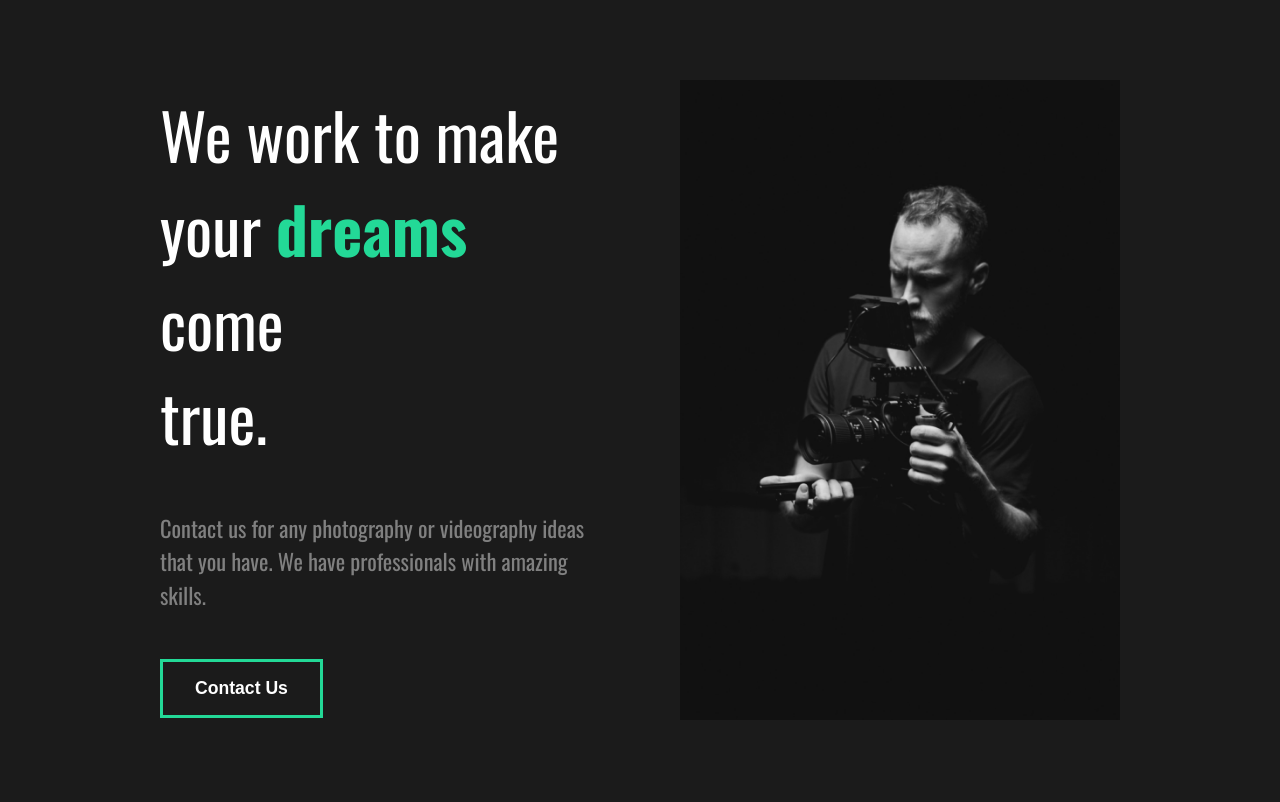
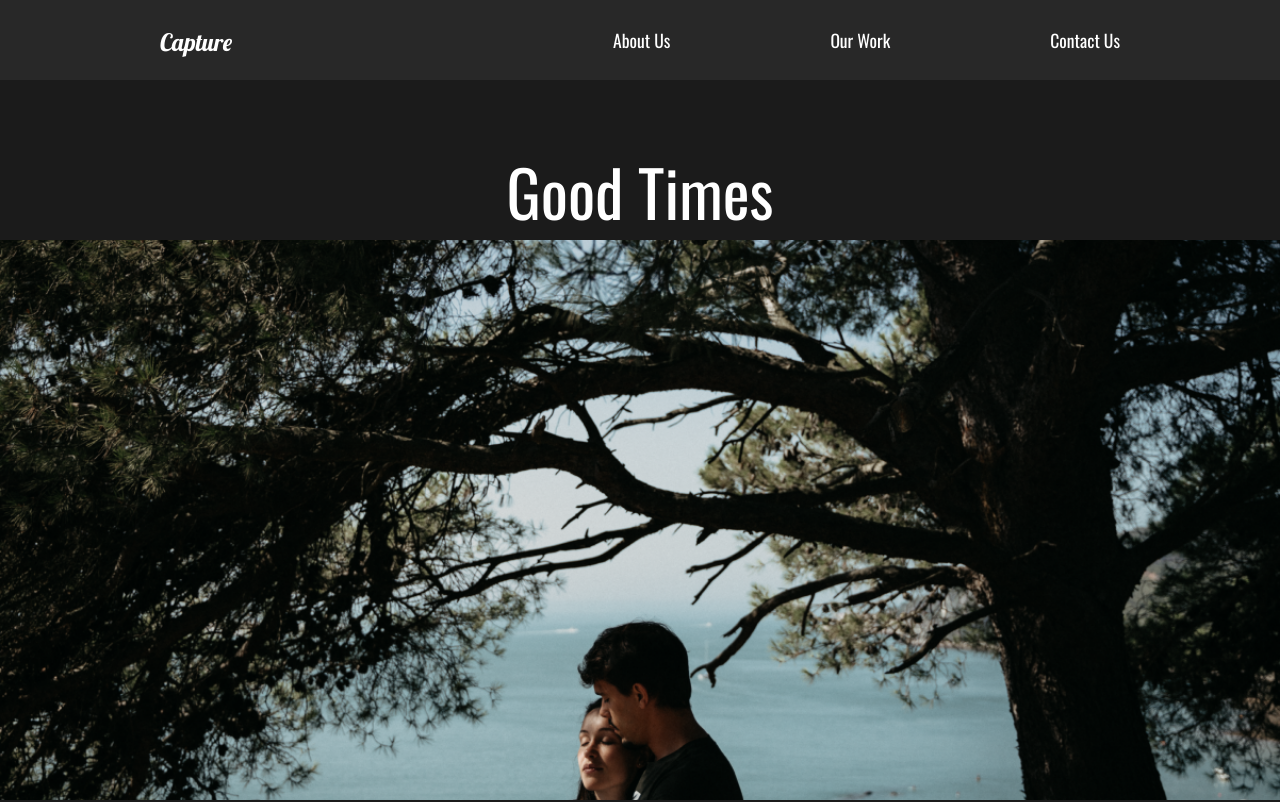
Before and after one commit to sherzodboy/capture-build, a React (Create React App) app: page /work/good-times in a window 1280 px wide. Shown: the top 802 px of the page. Built offline with nearby package versions, Linux system fonts and the light colour scheme.

Commit message:
Movie Detail

```diff
--- a/package.json
+++ b/package.json
@@ -6,6 +6,7 @@
     "@testing-library/jest-dom": "^5.16.5",
     "@testing-library/react": "^13.4.0",
     "@testing-library/user-event": "^13.5.0",
+    "@types/react-router": "^5.1.20",
     "framer-motion": "^10.12.12",
     "react": "^18.2.0",
     "react-dom": "^18.2.0",
@@ -38,5 +39,8 @@
       "last 1 firefox version",
       "last 1 safari version"
     ]
+  },
+  "devDependencies": {
+    "@types/react-router-dom": "^5.3.3"
   }
 }
--- a/src/App.js
+++ b/src/App.js
@@ -1,13 +1,26 @@
 import GlobalStyle from "./components/GlobalStyle";
 //import pages
 import AboutUs from "./pages/AboutUs";
+import Nav from "./components/Nav";
+import OurWork from "./pages/OurWork";
+import MovieDetail from "./pages/MovieDetail";
+import ContactUs from "./pages/ContactUs";
+import { BrowserRouter, Routes, Route } from "react-router-dom";
 
 function App() {
   return (
-    <div className="App">
-      <GlobalStyle />
-      <AboutUs />
-    </div>
+    <>
+      <BrowserRouter>
+        <GlobalStyle />
+        <Nav />
+        <Routes>
+          <Route path="/" exact element={<AboutUs />} />
+          <Route path="/work" element={<OurWork />} />
+          <Route path="/work/:id" element={<MovieDetail />} />
+          <Route path="/contact" element={<ContactUs />} />
+        </Routes>
+      </BrowserRouter>
+    </>
   );
 }
 
--- a/src/components/GlobalStyle.js
+++ b/src/components/GlobalStyle.js
@@ -10,7 +10,6 @@
 
   body {
     background: #1b1b1b;
-    /* font-family: 'Lobster', cursive; */
     font-family: 'Oswald', sans-serif;
 
   }
--- /dev/null
+++ b/src/components/Nav.js
@@ -0,0 +1,54 @@
+import React from "react";
+import { Link } from "react-router-dom";
+import styled from "styled-components";
+
+const Nav = () => {
+  return (
+    <StyledNav>
+      <h1>
+        <Link id="logo" to="/">
+          Capture
+        </Link>
+      </h1>
+      <ul>
+        <li>
+          <Link to="/">About Us</Link>
+        </li>
+        <li>
+          <Link to="/work">Our Work</Link>
+        </li>
+        <li>
+          <Link to="/contact">Contact Us</Link>
+        </li>
+      </ul>
+    </StyledNav>
+  );
+};
+
+const StyledNav = styled.nav`
+  min-height: 10vh;
+  display: flex;
+  margin: auto;
+  justify-content: space-between;
+  align-items: center;
+  padding: 1rem 10rem;
+  background-color: #282828;
+  a {
+    color: #fff;
+    text-decoration: none;
+  }
+  ul {
+    display: flex;
+    list-style: none;
+  }
+  #logo {
+    font-size: 1.5rem;
+    font-family: "Lobster", cursive;
+    font-weight: lighter;
+  }
+  li {
+    padding-left: 10rem;
+  }
+`;
+
+export default Nav;
--- /dev/null
+++ b/src/movieState.js
@@ -0,0 +1,81 @@
+//Import Images
+import athlete from "./img/athlete-small.png";
+import goodtimes from "./img/goodtimes-small.png";
+import theracer from "./img/theracer-small.png";
+import athlete2 from "./img/athlete2.png";
+import goodtimes2 from "./img/good-times2.jpg";
+import theracer2 from "./img/the-racer2.jpg";
+
+export const MovieState = () => {
+  return [
+    {
+      title: "The Athlete",
+      mainImg: athlete,
+      secondaryImg: athlete2,
+      url: "/work/the-athlete",
+      awards: [
+        {
+          title: "Truly A masterpiece",
+          description:
+            "“Lorem Ipsum is simply dummy text of the printing and typesetting industry.”",
+        },
+        {
+          title: "Fresh look on a brutal sport.",
+          description:
+            "“Lorem Ipsum is simply dummy text of the printing and typesetting industry.”",
+        },
+        {
+          title: "It’s okay lmao.",
+          description:
+            "“Lorem Ipsum is simply dummy text of the printing and typesetting industry.”",
+        },
+      ],
+    },
+    {
+      title: "The Racer",
+      mainImg: theracer,
+      url: "/work/the-racer",
+      secondaryImg: theracer2,
+      awards: [
+        {
+          title: "Truly A masterpiece",
+          description:
+            "“Lorem Ipsum is simply dummy text of the printing and typesetting industry.”",
+        },
+        {
+          title: "Fresh look on a brutal sport.",
+          description:
+            "“Lorem Ipsum is simply dummy text of the printing and typesetting industry.”",
+        },
+        {
+          title: "It’s okay lmao.",
+          description:
+            "“Lorem Ipsum is simply dummy text of the printing and typesetting industry.”",
+        },
+      ],
+    },
+    {
+      title: "Good Times",
+      mainImg: goodtimes,
+      url: "/work/good-times",
+      secondaryImg: goodtimes2,
+      awards: [
+        {
+          title: "Truly A masterpiece",
+          description:
+            "“Lorem Ipsum is simply dummy text of the printing and typesetting industry.”",
+        },
+        {
+          title: "Fresh look on a brutal sport.",
+          description:
+            "“Lorem Ipsum is simply dummy text of the printing and typesetting industry.”",
+        },
+        {
+          title: "It’s okay lmao.",
+          description:
+            "“Lorem Ipsum is simply dummy text of the printing and typesetting industry.”",
+        },
+      ],
+    },
+  ];
+};
--- /dev/null
+++ b/src/pages/ContactUs.js
@@ -0,0 +1,11 @@
+import React from "react";
+
+const ContactUs = () => {
+  return (
+    <div>
+      <h1>ContactUs</h1>
+    </div>
+  );
+};
+
+export default ContactUs;
--- /dev/null
+++ b/src/pages/MovieDetail.js
@@ -0,0 +1,107 @@
+import React, { useState, useEffect } from "react";
+import styled from "styled-components";
+import { useLocation } from "react-router-dom";
+import { MovieState } from "./../movieState";
+
+const MovieDetail = () => {
+  const location = useLocation();
+  const url = location.pathname;
+  const [movies, setMovies] = useState(MovieState);
+  const [movie, setMovie] = useState(null);
+
+  useEffect(() => {
+    const currentMovie = movies.filter((stateMovie) => stateMovie.url === url);
+    setMovie(currentMovie[0]);
+  }, [movies, url]);
+
+  return (
+    <>
+      {movie && (
+        <Details>
+          <HeadLine>
+            <h2>{movie.title}</h2>
+            <img src={movie.mainImg} alt="movie" />
+          </HeadLine>
+          <Awards>
+            {movie.awards.map((award) => (
+              <Award
+                title={award.title}
+                description={award.description}
+                key={award.title}
+              />
+            ))}
+          </Awards>
+          <ImageDisplay>
+            <img src={movie.secondaryImg} alt="img" />
+          </ImageDisplay>
+        </Details>
+      )}
+    </>
+  );
+};
+
+const Details = styled.div`
+  color: white;
+`;
+
+const HeadLine = styled.div`
+  min-height: 90vh;
+  padding-top: 20vh;
+  position: relative;
+  h2 {
+    position: absolute;
+    top: 10%;
+    left: 50%;
+    transform: translate(-50%, -10%);
+  }
+  img {
+    width: 100%;
+    height: 70vh;
+    object-fit: cover;
+  }
+`;
+
+const Awards = styled.div`
+  min-height: 80vh;
+  display: flex;
+  margin: 5rem 10rem;
+  align-items: center;
+  justify-content: space-around;
+`;
+
+const AwardStyle = styled.div`
+  padding: 5rem;
+  h3 {
+    font-size: 2rem;
+  }
+  .line {
+    width: 90%;
+    background-color: #23d997;
+    height: 0.5rem;
+    margin: 1rem 0rem;
+  }
+  p {
+    padding: 2rem 0rem;
+  }
+`;
+
+const ImageDisplay = styled.div`
+  min-height: 50vh;
+  img {
+    width: 100%;
+    height: 100vh;
+    object-fit: cover;
+  }
+`;
+
+const Award = ({ title, description }) => {
+  return (
+    <AwardStyle>
+      <h3>{title}</h3>
+      <div className="line"></div>
+      <p>{description}</p>
+    </AwardStyle>
+  );
+};
+
+export default MovieDetail;
--- /dev/null
+++ b/src/pages/OurWork.js
@@ -0,0 +1,60 @@
+import React from "react";
+import styled from "styled-components";
+import { Link } from "react-router-dom";
+//images
+import athlete from "../img/athlete-small.png";
+import theracer from "../img/theracer-small.png";
+import goodtimes from "../img/goodtimes-small.png";
+
+const OurWork = () => {
+  return (
+    <Work>
+      <Movie>
+        <h2>The Athlete</h2>
+        <div className="line"></div>
+        <Link to="/work/the-athlete">
+          <img src={athlete} alt="athlete" />
+        </Link>
+      </Movie>
+      <Movie>
+        <h2>The Racer</h2>
+        <div className="line"></div>
+        <Link to="/work/the-racer">
+          <img src={theracer} alt="theracer" />
+        </Link>
+      </Movie>
+      <Movie>
+        <h2>Good Times</h2>
+        <div className="line"></div>
+        <Link to="/work/good-times">
+          <img src={goodtimes} alt="goodtimes" />
+        </Link>
+      </Movie>
+    </Work>
+  );
+};
+
+const Work = styled.div`
+  min-height: 100vh;
+  overflow: hidden;
+  padding: 5rem 10rem;
+  h2 {
+    padding: 1rem 0rem;
+  }
+`;
+
+const Movie = styled.div`
+  padding-bottom: 10rem;
+  .line {
+    height: 0.5rem;
+    background-color: #cccccc;
+    margin-bottom: 3rem;
+  }
+  img {
+    width: 100%;
+    height: 70vh;
+    object-fit: cover;
+  }
+`;
+
+export default OurWork;
```
Also changed, not shown: 1 other file (tests, documents, lock files or other folders).
